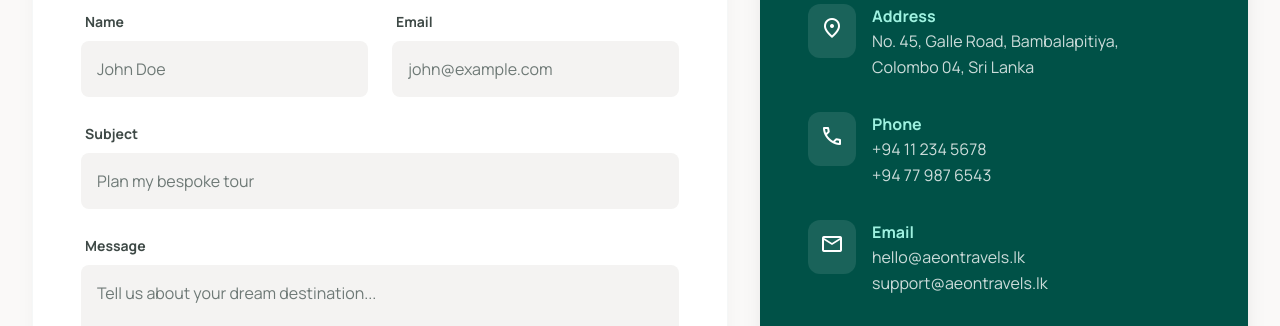
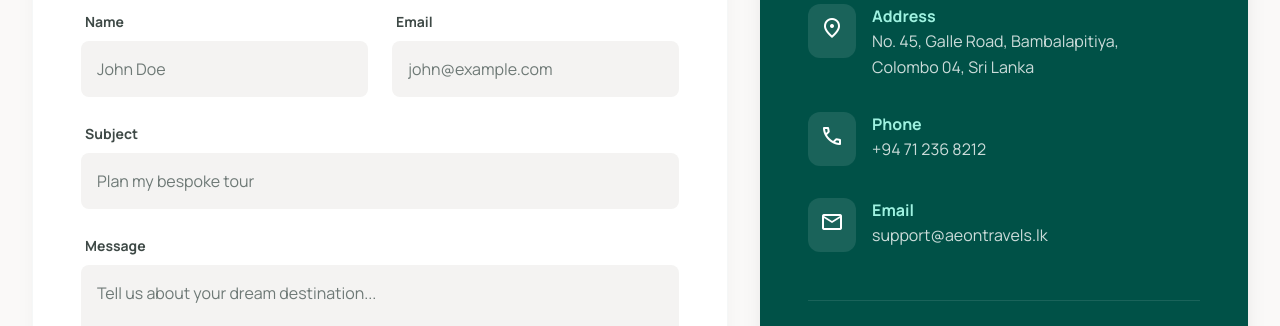
Before and after one commit to vlok-production/aeontraveltours, a plain HTML site: page contact.html in a window 1280 px wide. Shown: the part 626-952 px from the top of the page. Drawn offline with nearby package versions, Linux system fonts and the light colour scheme; grey boxes are pictures that could not be loaded.

Commit message:
Update contact.html

```diff
--- a/contact.html
+++ b/contact.html
@@ -460,7 +460,7 @@
                 <div>
                   <h4 class="font-bold text-primary-fixed">Phone</h4>
                   <p class="text-on-primary/80 leading-relaxed">
-                    +94 11 234 5678<br />+94 77 987 6543
+                    +94 71 236 8212
                   </p>
                 </div>
               </div>
@@ -473,7 +473,7 @@
                 <div>
                   <h4 class="font-bold text-primary-fixed">Email</h4>
                   <p class="text-on-primary/80 leading-relaxed">
-                    hello@aeontravels.lk<br />support@aeontravels.lk
+                    support@aeontravels.lk
                   </p>
                 </div>
               </div>
```
